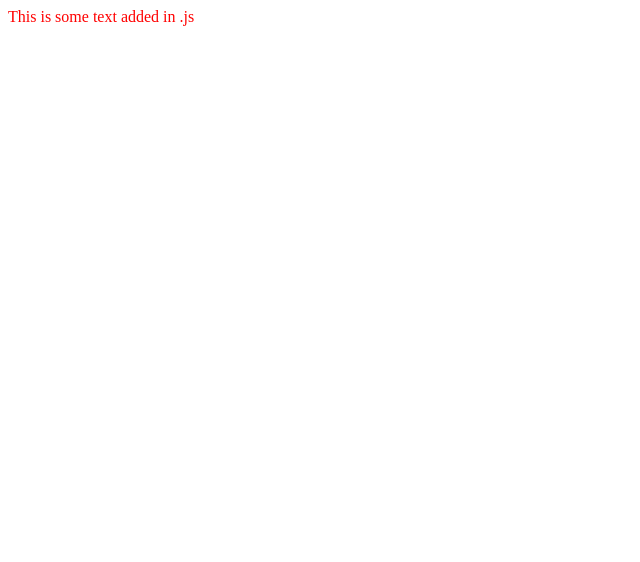
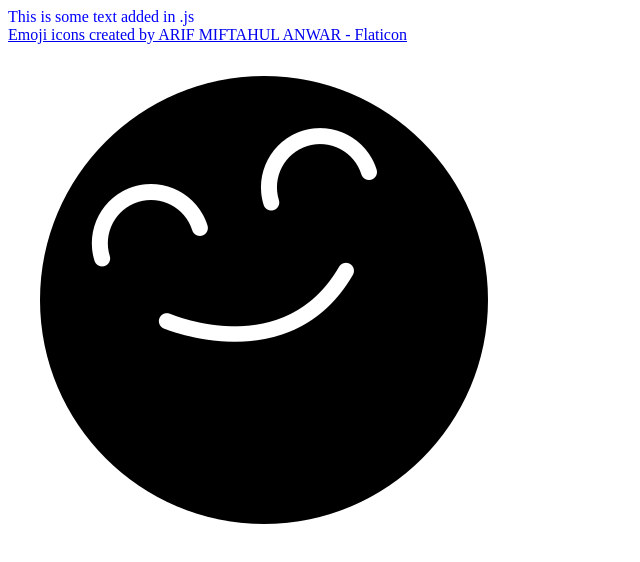
Before and after one commit to brzostovski/restaurant-page, a website with bundled scripts: page dist/index.html in a window 1280 px wide. Shown: the whole page, without its empty margins (0-640 px from the left). Built offline with nearby package versions, Linux system fonts and the light colour scheme.

Commit message:
Add image loading

```diff
--- a/src/index.js
+++ b/src/index.js
@@ -1,4 +1,5 @@
 import './style.css';
+import Icon from './icon.png';
 
 function content() {
   const content = document.getElementById('content');
@@ -6,6 +7,16 @@ function content() {
   content.innerHTML = 'This is some text added in .js';
   content.classList.add('hello');
 
+  const credit = document.createElement('div');
+  credit.innerHTML = '<a href="https://www.flaticon.com/free-icons/emoji" title="emoji icons">Emoji icons created by ARIF MIFTAHUL ANWAR - Flaticon</a>'
+
+  content.appendChild(credit);
+
+  const myIcon = new Image();
+  myIcon.src = Icon;
+
+  content.appendChild(myIcon);
+
   return content;
 }
 
--- a/src/style.css
+++ b/src/style.css
@@ -1,3 +1,3 @@
 .hello {
-  color: red;
+  color: blue;
 }
--- a/webpack.config.js
+++ b/webpack.config.js
@@ -12,6 +12,10 @@ module.exports = {
         test: /\.css$/i,
         use: ["style-loader", "css-loader"],
       },
+      {
+        test: /\.(png|svg|jpg|jpeg|gif)$/i,
+        type: 'asset/resource',
+      },
     ],
   },
 };
```
Also changed, not shown: dist/98b72003af6a276a5b88.png (added), dist/bundle.js, dist/main.js (deleted), src/icon.png (added).
